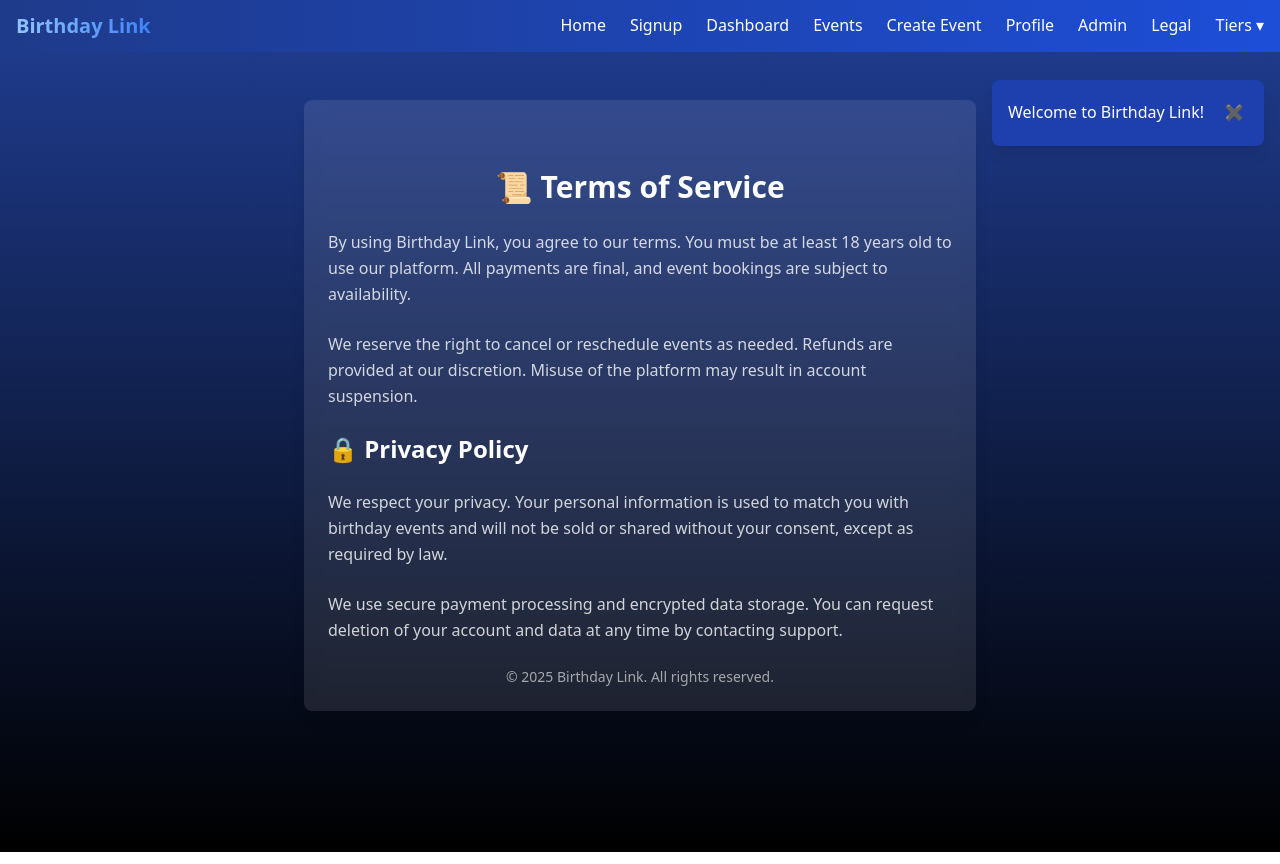
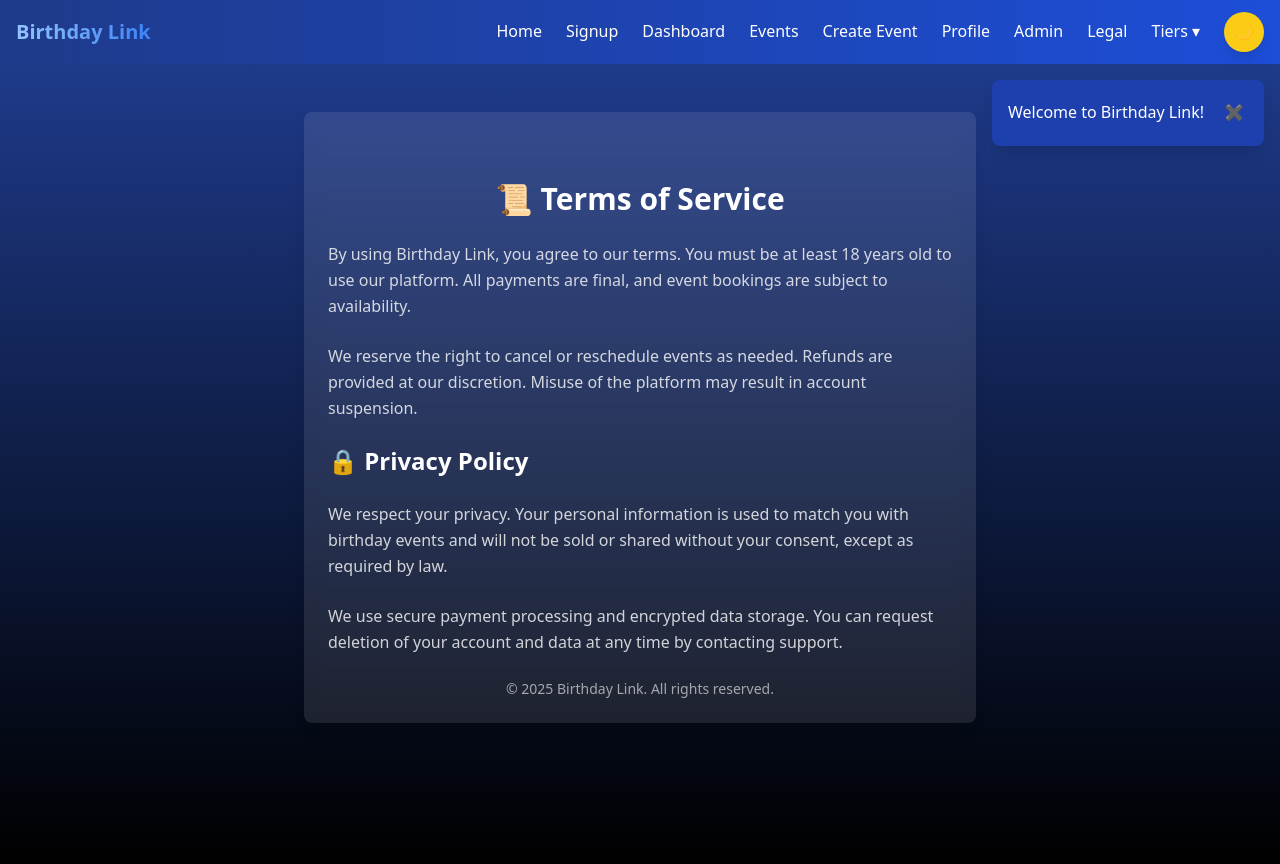
Before and after one commit to xytoxyto/birthday-link, a Next.js app: page /legal in a window 1280 px wide. Built offline with nearby package versions, Linux system fonts and the light colour scheme.

Commit message:
feat: add ThemeToggle component for dark mode support and integrate into NavBar

```diff
--- a/src/components/NavBar.tsx
+++ b/src/components/NavBar.tsx
@@ -2,6 +2,7 @@
 
 import { useState } from "react";
 import Link from "next/link";
+import ThemeToggle from "./ThemeToggle";
 
 export default function NavBar() {
   const [open, setOpen] = useState(false);
@@ -33,7 +34,8 @@ export default function NavBar() {
         </Link>
 
         {/* Desktop Navigation - Add this section */}
-        <nav className="hidden md:block">
+        <div className="hidden md:flex items-center gap-6">
+          <nav>
             <ul className="flex space-x-6">
               {links.map((l) => (
                 <li key={l.href}>
@@ -70,6 +72,8 @@ export default function NavBar() {
               </li>
             </ul>
           </nav>
+          <ThemeToggle />
+        </div>
 
         <button
           onClick={() => setOpen(!open)}
@@ -117,6 +121,9 @@ export default function NavBar() {
               </ul>
             )}
           </li>
+          <li className="pt-2 flex justify-center">
+            <ThemeToggle />
+          </li>
         </ul>
       </div>
     </header>
--- /dev/null
+++ b/src/components/ThemeToggle.tsx
@@ -0,0 +1,34 @@
+"use client";
+
+import { useState, useEffect } from "react";
+
+export default function ThemeToggle() {
+  const [theme, setTheme] = useState('light');
+
+  // Initialize theme from localStorage on component mount
+  useEffect(() => {
+    const savedTheme = localStorage.getItem('theme') || 'light';
+    setTheme(savedTheme);
+    document.documentElement.classList.toggle('dark', savedTheme === 'dark');
+  }, []);
+
+  // Update when theme changes
+  useEffect(() => {
+    document.documentElement.classList.toggle('dark', theme === 'dark');
+    localStorage.setItem('theme', theme);
+  }, [theme]);
+
+  function toggleTheme() {
+    setTheme((prev) => (prev === 'dark' ? 'light' : 'dark'));
+  }
+
+  return (
+    <button
+      onClick={toggleTheme}
+      className="w-10 h-10 rounded-full flex items-center justify-center bg-yellow-400 dark:bg-blue-700 text-blue-900 dark:text-yellow-400 shadow-lg hover:opacity-90 transition focus:outline-none focus:ring-2 focus:ring-yellow-400 dark:focus:ring-blue-300"
+      aria-label={theme === 'dark' ? 'Switch to light mode' : 'Switch to dark mode'}
+    >
+      {theme === 'dark' ? '☀️' : '🌙'}
+    </button>
+  );
+}
--- a/tailwind.config.js
+++ b/tailwind.config.js
@@ -1,4 +1,3 @@
-// filepath: /Users/bigxyto/birthday-link/tailwind.config.js
 /** @type {import('tailwindcss').Config} */
 module.exports = {
   content: [
@@ -8,4 +7,5 @@ module.exports = {
     extend: {},
   },
   plugins: [],
+  darkMode: 'class', // Enable class-based dark mode
 }
```
Lines whose indentation alone changed are shown as unchanged.
